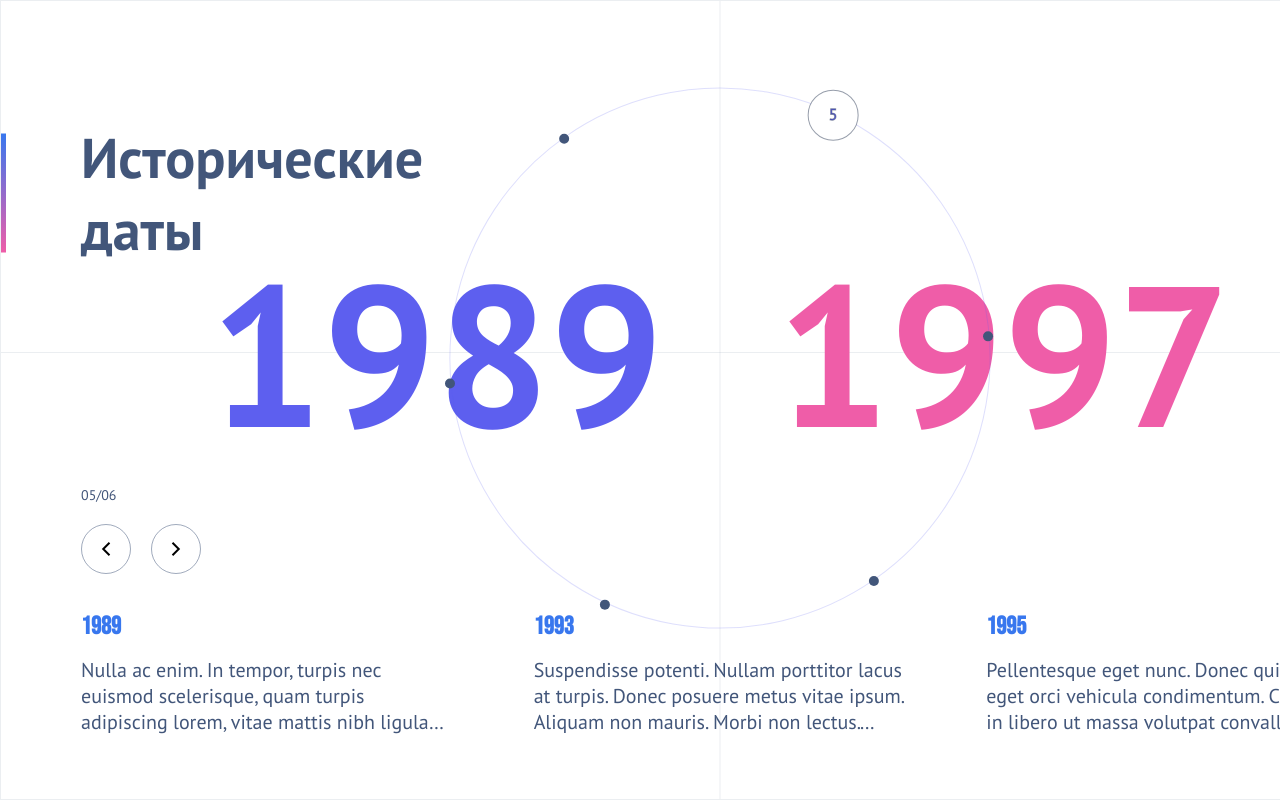
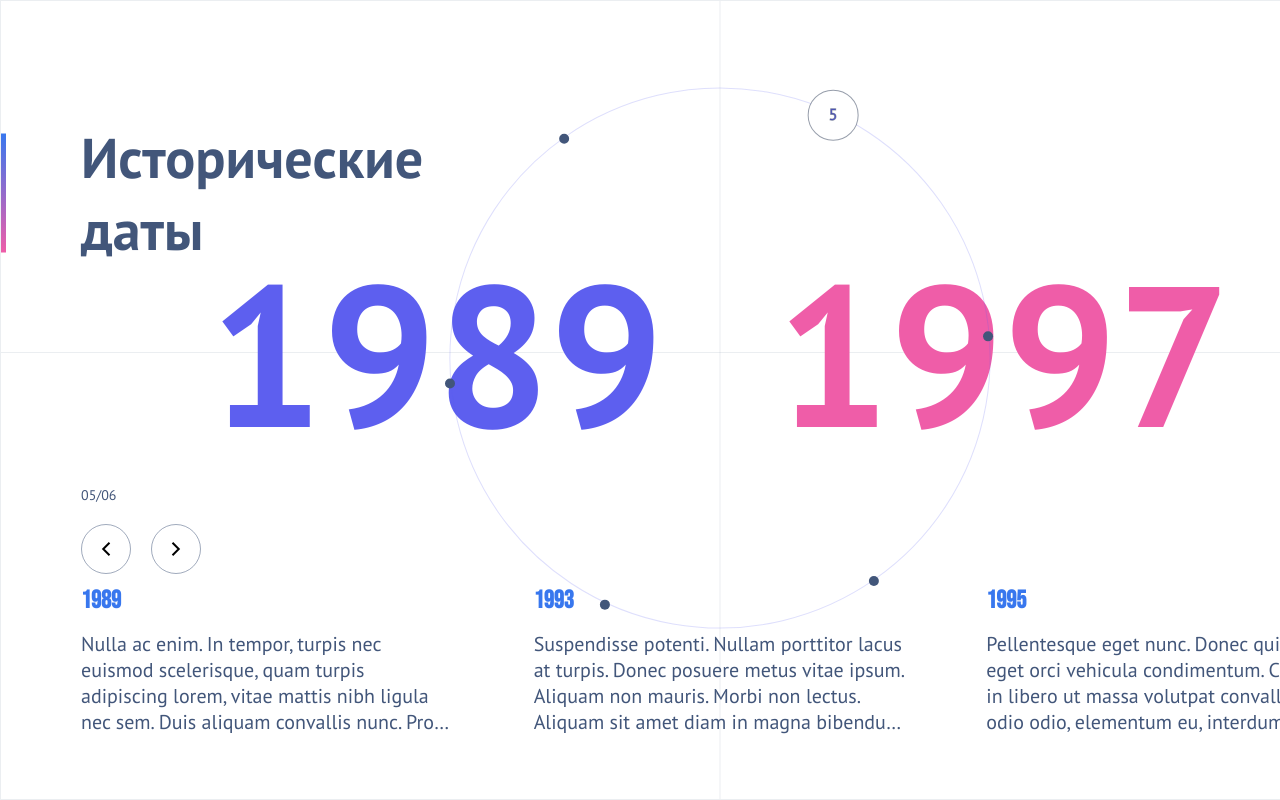
Before and after one commit to myavzur/only-slider, a React app: page / in a window 1280 px wide. Shown: the top 800 px of the page. Built offline with nearby package versions, Linux system fonts and the light colour scheme.

Commit message:
Refactor

```diff
--- a/src/assets/styles/z-indexes.scss
+++ b/src/assets/styles/z-indexes.scss
@@ -2,6 +2,6 @@ body {
 	--z-timelapse-title: 1;
 	--z-timelapse-controller-range: 2;
 	--z-timelapse-controller-carousel: 3;
-	--z-timelapse-events-slider: 4;
-	--z-timelapse-controller-navigation: 5;
+	--z-timelapse-controller-navigation: 4;
+	--z-timelapse-events-slider: 5;
 }
--- a/src/components/slider/props.interface.ts
+++ b/src/components/slider/props.interface.ts
@@ -1,6 +1,5 @@
 import { ReactNode } from "react";
 
-export interface SliderProps<T> {
-	slides: T[];
-	children: (slide: T) => ReactNode;
+export interface SliderProps {
+	children?: ReactNode[];
 }
--- a/src/components/slider/slider.tsx
+++ b/src/components/slider/slider.tsx
@@ -1,5 +1,5 @@
 import cn from "classnames";
-import { useCallback, useEffect, useRef } from "react";
+import React, { FC, useCallback, useEffect, useRef } from "react";
 import "swiper/css";
 import { Swiper, SwiperRef, SwiperSlide } from "swiper/react";
 
@@ -7,7 +7,7 @@ import { Icon } from "../icon";
 import { SliderProps } from "./props.interface";
 import styles from "./styles.module.scss";
 
-export const Slider = <T extends unknown>({ slides, children }: SliderProps<T>) => {
+export const Slider: FC<SliderProps> = ({ children }) => {
 	const sliderEl = useRef<SwiperRef | null>(null);
 	const controlPrevEl = useRef<HTMLButtonElement | null>(null);
 	const controlNextEl = useRef<HTMLButtonElement | null>(null);
@@ -49,7 +49,7 @@ export const Slider = <T extends unknown>({ slides, children }: SliderProps<T>)
 
 	useEffect(() => {
 		updateControls();
-	}, [slides, updateControls]);
+	}, [updateControls]);
 
 	return (
 		<div className={styles.slider}>
@@ -59,13 +59,8 @@ export const Slider = <T extends unknown>({ slides, children }: SliderProps<T>)
 				slidesPerView={3}
 				grabCursor={true}
 			>
-				{slides.map((slide, index) => (
-					<SwiperSlide
-						key={index}
-						className={styles.slider__slide}
-					>
-						{children(slide)}
-					</SwiperSlide>
+				{React.Children.map(children, (child, index) => (
+					<SwiperSlide>{child}</SwiperSlide>
 				))}
 			</Swiper>
 
--- a/src/components/slider/styles.module.scss
+++ b/src/components/slider/styles.module.scss
@@ -1,14 +1,5 @@
-@import "@/assets/styles/_mixins";
-
 .slider {
 	position: relative;
-
-	&__slide {
-		user-select: none;
-		word-break: break-all;
-
-		@include line-clamp(4);
-	}
 
 	&__control {
 		position: absolute;
--- a/src/components/timelapse-slider/timelapse-slider.tsx
+++ b/src/components/timelapse-slider/timelapse-slider.tsx
@@ -168,8 +168,13 @@ export const TimelapseSlider: FC<TimelapseSliderProps> = ({
 				className={styles.timelapse__events}
 				ref={eventsSliderRef}
 			>
-				<Slider slides={sortedEvents}>
-					{(event) => <EventSlide event={event} />}
+				<Slider>
+					{sortedEvents.map((event, index) => (
+						<EventSlide
+							key={index}
+							event={event}
+						/>
+					))}
 				</Slider>
 			</div>
 		</div>
--- a/src/components/timelapse-slider/ui/event-slide/styles.module.scss
+++ b/src/components/timelapse-slider/ui/event-slide/styles.module.scss
@@ -1,4 +1,9 @@
+@import "@/assets/styles/_mixins";
+
 .event {
+	user-select: none;
+	word-break: break-all;
+
 	&__date {
 		font-family: "Bebas Neue";
 		color: rgb(var(--color-blue-1000));
@@ -9,5 +14,7 @@
 		margin-top: 15px;
 		color: rgb(var(--color-blue-800));
 		font-size: 20px;
+
+		@include line-clamp(4);
 	}
 }
```
